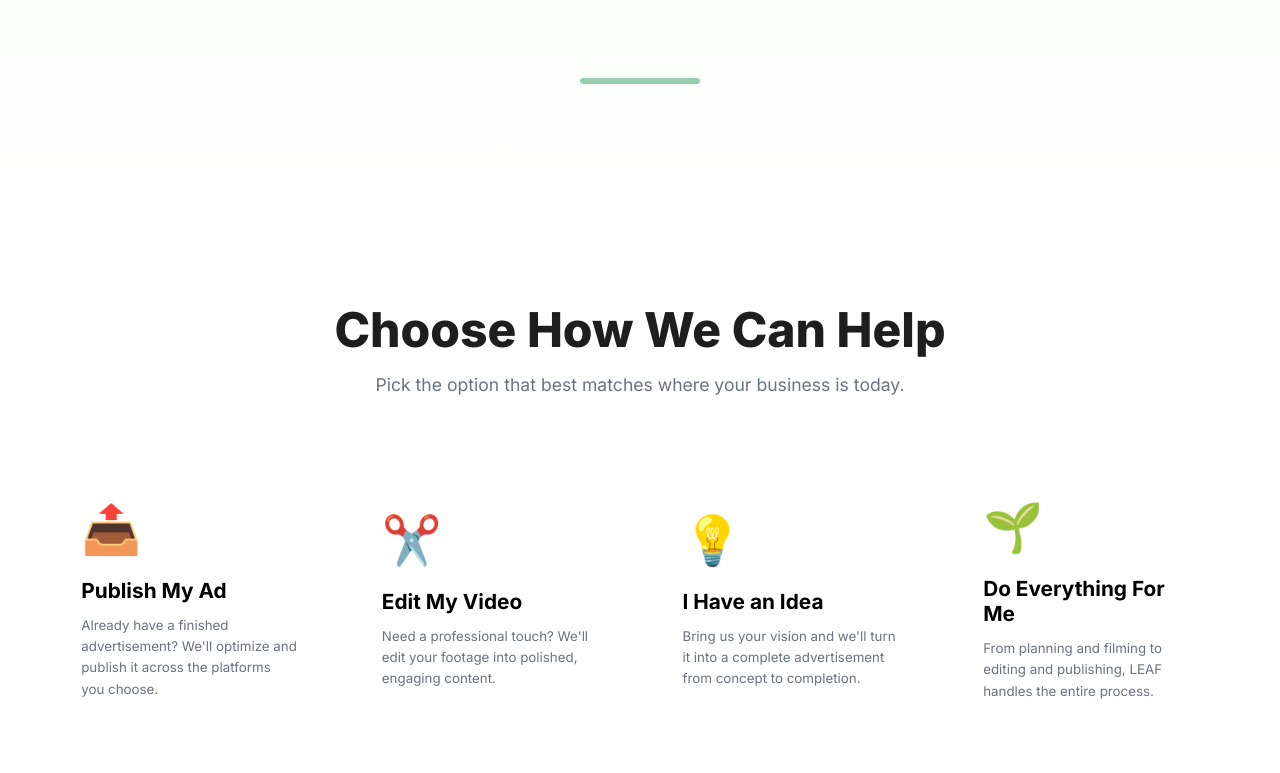
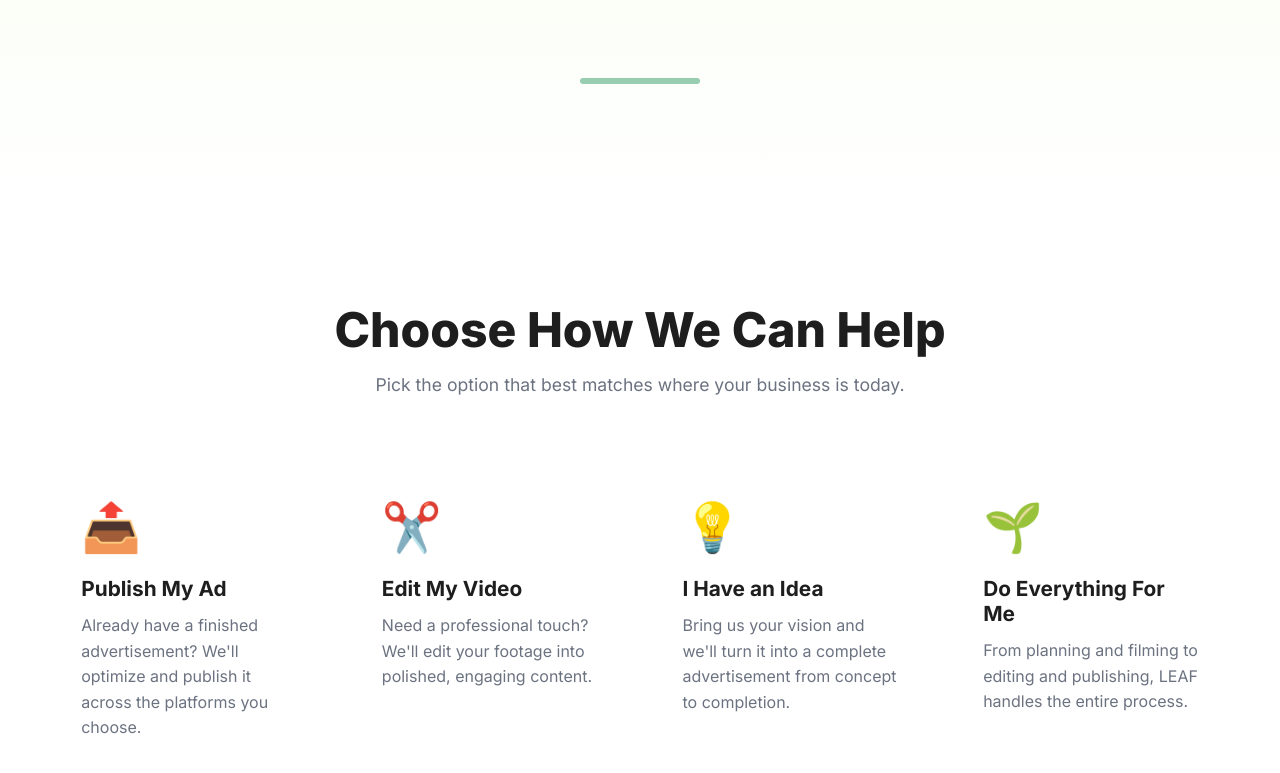
Before and after one commit to TheLeafAgency/The-LEAF-Agency, a Next.js app: page / in a window 1280 px wide. Shown: the part 600-1373 px from the top of the page. Built offline with nearby package versions, Linux system fonts and the light colour scheme.

Commit message:
Link all service cards to account page

```diff
--- a/components/ServiceCards.tsx
+++ b/components/ServiceCards.tsx
@@ -70,10 +70,12 @@ export default function ServiceCards() {
           }}
         >
           {services.map((service) => (
-            <button
+            <a
               key={service.title}
+              href="/get-started"
               className="service-card"
               style={{
+                display: "block",
                 textAlign: "left",
                 cursor: "pointer",
               }}
@@ -93,7 +95,7 @@ export default function ServiceCards() {
               <div className="service-description">
                 {service.description}
               </div>
-            </button>
+            </a>
           ))}
         </div>
       </div>
```
